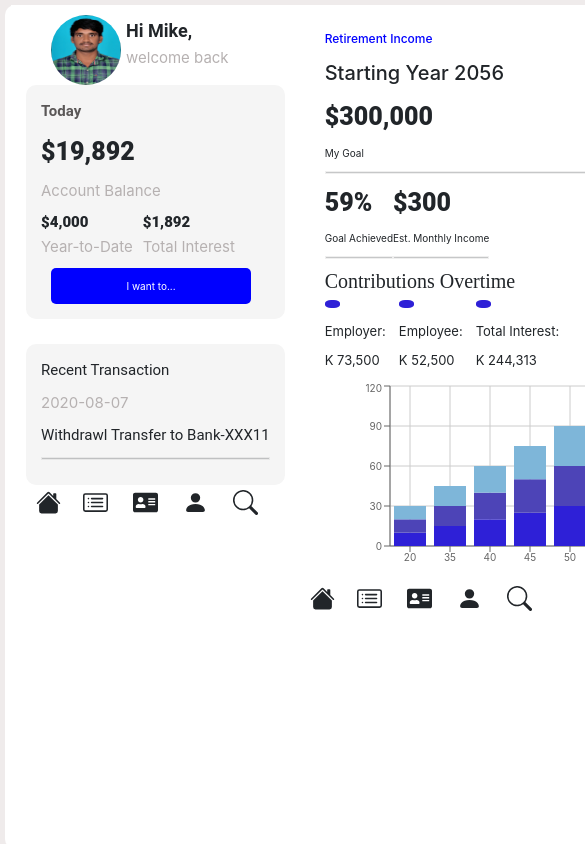
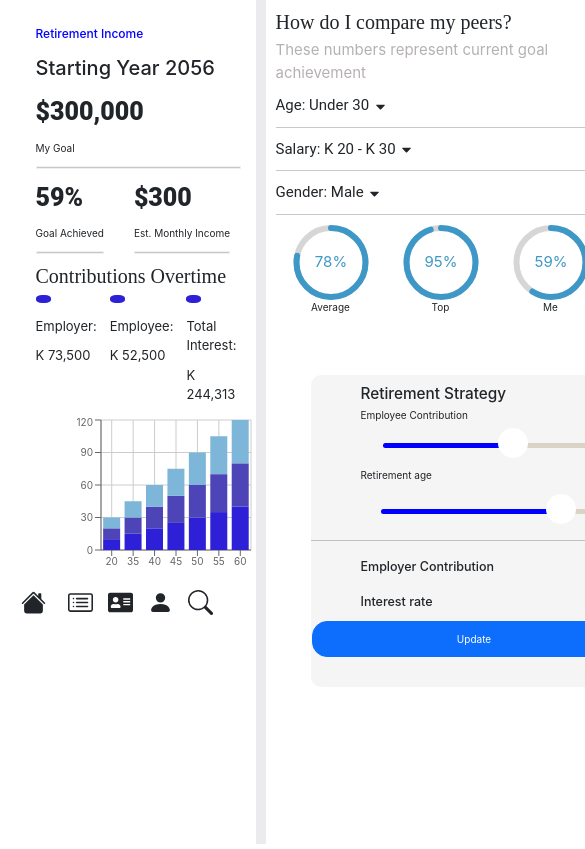
Before and after one commit to d-prakash/dashboardtask, a React (Create React App) app: page / in a window 390 px wide. Shown: the top 849 px of the page, 585 px wide, since content can reach past the window. Built offline with nearby package versions, Linux system fonts and the light colour scheme; the HTML template or start-up script is replaced by a standard one.

Commit message:
third commit

```diff
--- a/src/App.css
+++ b/src/App.css
@@ -1,8 +1,9 @@
 .main-container{
+  box-sizing: border-box;
   display: flex;
   flex-direction: row;
-  background-color: rgb(239, 235, 235);
-  width: 100vh;
+  background-color: rgb(239, 232, 232);
+  width: 100vw;
   background-size: cover;
   height: 100vh;
 }
@@ -11,8 +12,8 @@
   flex-direction: row;
   justify-content: center;
   align-items: center;
-  flex-wrap: wrap;
   background-color: rgb(235, 235, 238);
   border-radius: 10px;
-  margin: 5px;
+  height: 100vh;
+  width: 100vw;
 }
--- a/src/components/Chart/chartindex.css
+++ b/src/components/Chart/index.css
@@ -1,10 +1,16 @@
 .chart-section-container{
     background-color: #fff;
-    width: 70vh;
     height: 100vh;
     background-size: cover;
-
-
+    width: 35vw;
+}
+.income-container {
+    display: flex;
+    flex-direction: row;
+}
+.income-details-container{
+    display: flex;
+    flex-direction: row;
 }
 
 .top-container{
@@ -73,3 +79,16 @@
     margin-left: 40px;
     margin-top: 25px;
 }
+
+@media only screen and (max-width: 767px) {
+    .income-details-container{
+        display: flex;
+        flex-direction: column;
+    }
+    .chart-section-container{
+        background-color: #fff;
+        height: 100vh;
+        background-size: cover;
+        width: 70vw;
+    }
+}
--- a/src/components/Chart/index.js
+++ b/src/components/Chart/index.js
@@ -5,9 +5,9 @@ import { FaAddressCard } from "react-icons/fa";
 import 'react-circular-progressbar/dist/styles.css';
 import { FaCaretDown } from "react-icons/fa";
 import { BarChart, Bar, XAxis, YAxis,
-	CartesianGrid } from 'recharts';
+	CartesianGrid,ResponsiveContainer } from 'recharts';
 
-import './chartindex.css'
+import './index.css'
 
 const Chart = () => {
 
@@ -43,38 +43,19 @@ const Chart = () => {
 		<div className='d-flex flex-column top-container'>
 			<p style={{fontSize:"12px",fontWeight:500,color:'blue'}}>Retirement Income</p>
 			<p style={{fontSize:"20px",fontWeight:500}}>Starting Year 2056</p>
-			<div className='d-flex flex-row mr-2 '>
-				<div className='d-none d-lg-block'>
+			<div className='income-details-container'>
+				<div className='mr-4'>
 					<p className='amount' style={{fontSize:"25px"}}>$300,000</p>
 					<p>My Goal</p>
 					<hr className='horizontal-line'/>
 				</div>
-				<div className='d-flex flex-row ml-5'>
-					<div className='d-none d-lg-block'>
+				<div className='income-container'>
+					<div className='mr-4'>
 						<p className='amount'style={{fontSize:"25px"}}>59%</p>
 						<p>Goal Achieved</p>
 						<hr className='horizontal-line'/>
 					</div>
-					<div className='ml-5 d-none d-lg-block'>
-						<p className='amount' style={{fontSize:"25px"}}>$300</p>
-						<p>Est. Monthly Income</p>
-						<hr className='horizontal-line'/>
-					</div>
-				</div>
-			</div>
-			<div className='d-flex flex-column'>
-				<div className='d-lg-none'>
-					<p className='amount' style={{fontSize:"25px"}}>$300,000</p>
-					<p>My Goal</p>
-					<hr className='horizontal-line'/>
-				</div>
-				<div className='d-flex flex-row'>
-					<div className='d-lg-none'>
-						<p className='amount'style={{fontSize:"25px"}}>59%</p>
-						<p>Goal Achieved</p>
-						<hr className='horizontal-line'/>
-					</div>
-					<div className='d-lg-none'>
+					<div className='ml-4'>
 						<p className='amount' style={{fontSize:"25px"}}>$300</p>
 						<p>Est. Monthly Income</p>
 						<hr className='horizontal-line'/>
@@ -120,8 +101,9 @@ const Chart = () => {
 					<Bar dataKey="z" stackId="a" fill="#7eb6d9" />
 				</BarChart>
 			</div>
-			<div className='d-lg-none'>
-				<BarChart width={350} height={200} data={updatedData} >
+			<div className='d-lg-none text-center'>
+			<ResponsiveContainer width={220} height={170}>
+				<BarChart  data={updatedData} >
 				<CartesianGrid />
 					<XAxis dataKey="name" />
 					<YAxis  />
@@ -129,6 +111,7 @@ const Chart = () => {
 					<Bar dataKey="y" stackId="a" fill="#4d44b7" />
 					<Bar dataKey="z" stackId="a" fill="#7eb6d9" />
 				</BarChart>
+			</ResponsiveContainer>
 			</div>
 
 		</div>
@@ -158,6 +141,7 @@ const Chart = () => {
 		</div>
 
 		</div>
+		<div className='d-lg-none'>
 			<div className="mobile-icons-container" >
 						<div className='mobile-home-icon'><BsFillHouseFill size={25}/></div>
 						<div className='mobile-icon'><BsCardList size={25}/></div>
@@ -166,6 +150,7 @@ const Chart = () => {
 						<div className='mobile-icon'><BsSearch size={25}/></div>
 					</div>
 			</div>
+		</div>
 
 		</>
 	);
--- a/src/components/Profile/index.css
+++ b/src/components/Profile/index.css
@@ -2,12 +2,8 @@
     background-color: whitesmoke;
     display: flex;
     flex-direction: column;
-    justify-content: center;
-    background-size: cover;
     height: 100vh;
-    padding: 10px;
-    width: 45vh;
-
+    width: 22vw;
 }
 
 .bio-section{
@@ -106,7 +102,7 @@ button{
     padding-left: 15px;
 }
 .mobile-icon{
-    margin-right: 25px;
+    margin-right: 15px;
 }
 .mobile-home-icon{
     margin-right: 22px;
@@ -123,3 +119,29 @@ button{
     width: 200px;
     margin-left: 10px;
 }
+
+
+@media only screen and (min-width: 767px) {
+    .mobile-icons-container{
+        display: none;
+    }
+
+}
+@media only screen and (max-width: 767px) {
+    .amount-contribution-details{
+        display: flex;
+        flex-direction: row;
+    }
+    .transaction-section{
+        display: none;
+    }
+    .profile-container{
+        background-color: whitesmoke;
+        display: flex;
+        flex-direction: column;
+        height: 100vh;
+        width: 100vw;
+
+    }
+
+}
--- a/src/components/Profile/index.js
+++ b/src/components/Profile/index.js
@@ -6,7 +6,7 @@ import './index.css'
 const Profile = () =>{
     return(
         <>
-        <div className="profile-container d-none d-lg-block">
+            <div className="profile-container ">
                 <div className="bio-section">
                     <img src={person} className="person-image" alt="person"/>
                     <div className="d-flex flex-column p-2">
@@ -18,10 +18,17 @@ const Profile = () =>{
                     <p className="week-day">Today</p>
                     <h1 className="amount" style={{fontSize:"25px"}}>$19,892</h1>
                     <p className="description">Account Balance</p>
+                    <div className="amount-contribution-details">
+                        <div>
                             <h1 className="amount">$4,000</h1>
-                    <p className="description">Year-to-Date Contribution</p>
+                            <p className="description d-none d-lg-block">Year-to-Date Contribution</p>
+                            <p className="description  d-md-block">Year-to-Date </p>
+                        </div>
+                        <div>
                             <h1 className="amount">$1,892</h1>
                             <p className="description">Total Interest</p>
+                        </div>
+                    </div>
                     <button className=" button"> I want to <FaCaretDown/></button>
                 </div>
                 <div className="profile-bottom-section">
@@ -31,6 +38,7 @@ const Profile = () =>{
                         <p className="heading">Withdrawl Transfer to Bank-XXX11</p>
                         <hr className="horizontal-line "/>
                     </div>
+                    <div className="transaction-section">
                         <div>
                             <p className="description">2020-08-07</p>
                             <p className="heading">Withdrawl Transfer to Bank-XXX11</p>
@@ -42,41 +50,8 @@ const Profile = () =>{
                             <hr className="horizontal-line"/>
                         </div>
                     </div>
+                </div>
 
-
-            </div>
-            <div className="profile-mobile-container d-lg-none ">
-                <div className="bio-section">
-                    <img src={person} className="person-image" alt="person"/>
-                    <div className="d-flex flex-column p-2">
-                        <h3 className="person-name">Hi Mike,</h3>
-                        <p className="description">welcome back</p>
-                    </div>
-                </div>
-                    <div className="balance-details">
-                        <p className="week-day">Today</p>
-                        <p className="amount" style={{fontSize:"25px"}}>$19,892</p>
-                        <p className="description">Account Balance</p>
-                        <div className="d-flex">
-                            <div className="mr-3">
-                                <h1 className="amount">$4,000</h1>
-                                <p className="description">Year-to-Date</p>
-                            </div>
-                            <div>
-                                <h1 className="amount">$1,892</h1>
-                                <p className="description">Total Interest</p>
-                            </div>
-                        </div>
-                        <button className="mobile-button"> I want to...</button>
-                    </div>
-                    <div className="withdrawl-section">
-                        <p className="heading">Recent Transaction</p>
-                        <div>
-                            <p className="description">2020-08-07</p>
-                            <p className="heading">Withdrawl Transfer to Bank-XXX11</p>
-                            <hr className="horizontal-line "/>
-                        </div>
-                    </div>
                 <div className="mobile-icons-container" >
                     <div className='mobile-home-icon'><BsFillHouseFill size={25}/></div>
                     <div className='mobile-icon'><BsCardList size={25}/></div>
@@ -84,7 +59,9 @@ const Profile = () =>{
                     <div className='mobile-icon'><BsFillPersonFill size={25}/></div>
                     <div className='mobile-icon'><BsSearch size={25}/></div>
                 </div>
+
             </div>
+
 
          </>
 
--- a/src/components/Sidebar/index.css
+++ b/src/components/Sidebar/index.css
@@ -1,14 +1,12 @@
-.app-container{
+.sidebar-app-container{
     background-size: cover;
     display: flex;
     flex-direction: column;
     justify-content: space-between;
+    background-color: #fff;
+    width: 5vw;
     height: 100vh;
-    margin-left: 5px;
-    background-color: #fff;
-    margin-right: 1px;
-    width: 20v;
-
+    border-radius: 10px;
 }
 
 .icons-container{
@@ -49,6 +47,7 @@
 }
 .bottom-icons-container{
     margin-bottom: 5px;
+    margin-left: 15px;
 }
 .top-icons-container{
     display: flex;
@@ -57,3 +56,9 @@
     justify-content: center;
     padding-bottom: 70px;
 }
+
+@media only screen and (max-width: 767px) {
+    .sidebar-app-container{
+        display: none;
+    }
+}
--- a/src/components/ThirdSection/index.css
+++ b/src/components/ThirdSection/index.css
@@ -1,12 +1,14 @@
 .third-section-app-container{
     background-color: #fff;
-    width: 100%;
+    width: 35vw;
     height: 100vh;
     background-size: cover;
-    padding-top: 20px;
 }
 .top-heading{
     margin-left: 50px;
+}
+.top-section-heading{
+    padding-top:25px ;
 }
 .progressbar{
     background: rgb(220, 211, 199);
@@ -61,10 +63,12 @@
 }
 .third-section-container{
     background-color: whitesmoke;
-    width: 70%;
+    width: 45vh;
     margin-left: 35px;
+    margin-top: 50px;
     padding-top: 10px;
     padding-bottom: 10px;
+    border-radius: 10px;
 
 }
 .mobile-third-section-container{
@@ -114,3 +118,18 @@
     display: flex;
     flex-direction: column;
 }
+
+@media only screen and (max-width: 767px) {
+    .third-section-app-container{
+        background-color: #fff;
+        width: 90vw;
+        height: 100vh;
+        background-size: cover;
+        padding: 10px;
+        margin: 10px;
+    }
+    .third-section-container{
+        background-color: whitesmoke;
+
+    }
+}
--- a/src/components/ThirdSection/index.js
+++ b/src/components/ThirdSection/index.js
@@ -6,9 +6,9 @@ const ThirdSection = () =>{
     const barChartData = [{name:"Average",percentage:78},{name:"Top",percentage:95},{name:"Me",percentage:59}]
     return(
         <div className='third-section-app-container'>
-            <div className='d-lg-none'>
+          <div className='d-lg-none'>
             <div className='top-section-container'>
-                <div className='ml-5'>
+                <div className='sectioon-container'>
                 <h1 className='bottom-heading '>How do I compare my peers?</h1>
                 <p className='description'>These numbers represent current goal achievement</p>
 
@@ -19,7 +19,7 @@ const ThirdSection = () =>{
                         <p className='heading'>Gender: Male <FaCaretDown/></p>
                         <hr/>
                 </div>
-                    <div className='third-section-bar-container ml-4'>
+                    <div className='third-section-bar-container'>
                         {barChartData.map(item=>{return(
                         <div className='third-section-circular-bar' >
                             <CircularProgressbar value={item.percentage} text={`${item.percentage}%`} />
@@ -29,7 +29,7 @@ const ThirdSection = () =>{
                     </div>
                 </div>
 		    </div>
-            <div className='mobile- third-section-container'>
+            <div className='third-section-container'>
                 <h3 className='top-heading'>Retirement Strategy</h3>
                 <p className='top-heading'>Employee Contribution</p>
                 <div className='sec-container ml-4'>
@@ -46,7 +46,6 @@ const ThirdSection = () =>{
                     <p className='description ml-2 mt-2'>65</p>
                 </div>
                 <hr/>
-
                 <div className='contribution'>
                     <div className='contribution-details'>
                         <h5>Employer Contribution</h5>
@@ -56,8 +55,9 @@ const ThirdSection = () =>{
                         <h5>Interest rate</h5>
                         <p style={{marginLeft:"165px"}} className='percentage'>5%</p>
                     </div>
-                    <button style={{width:"325px",textAlign:"center",marginLeft:"1px",borderRadius:"15px"}} className='btn btn-primary'>Update</button>
-                    <p className='text-center text-primary d-none'>View Help Docs<span><BsChevronRight/></span></p>
+                    <button style={{width:"325px",textAlign:"center",marginLeft:"1px",borderRadius:"15px"}} className='btn btn-primary d-lg-none'>Update</button>
+                    <button style={{width:"250px",textAlign:"center",marginLeft:"50px",borderRadius:"15px"}} className='btn btn-primary d-none d-lg-block'>Update</button>
+                    <p className='text-center text-primary d-none d-lg-block m-3'>View Help Docs<span><BsChevronRight/></span></p>
                 </div>
             </div>
             <div className='third-bottom-section d-none'>
```
Also changed, not shown: src/components/Sidebar/index.js (+3 -4 lines). Lines whose indentation alone changed are shown as unchanged.
